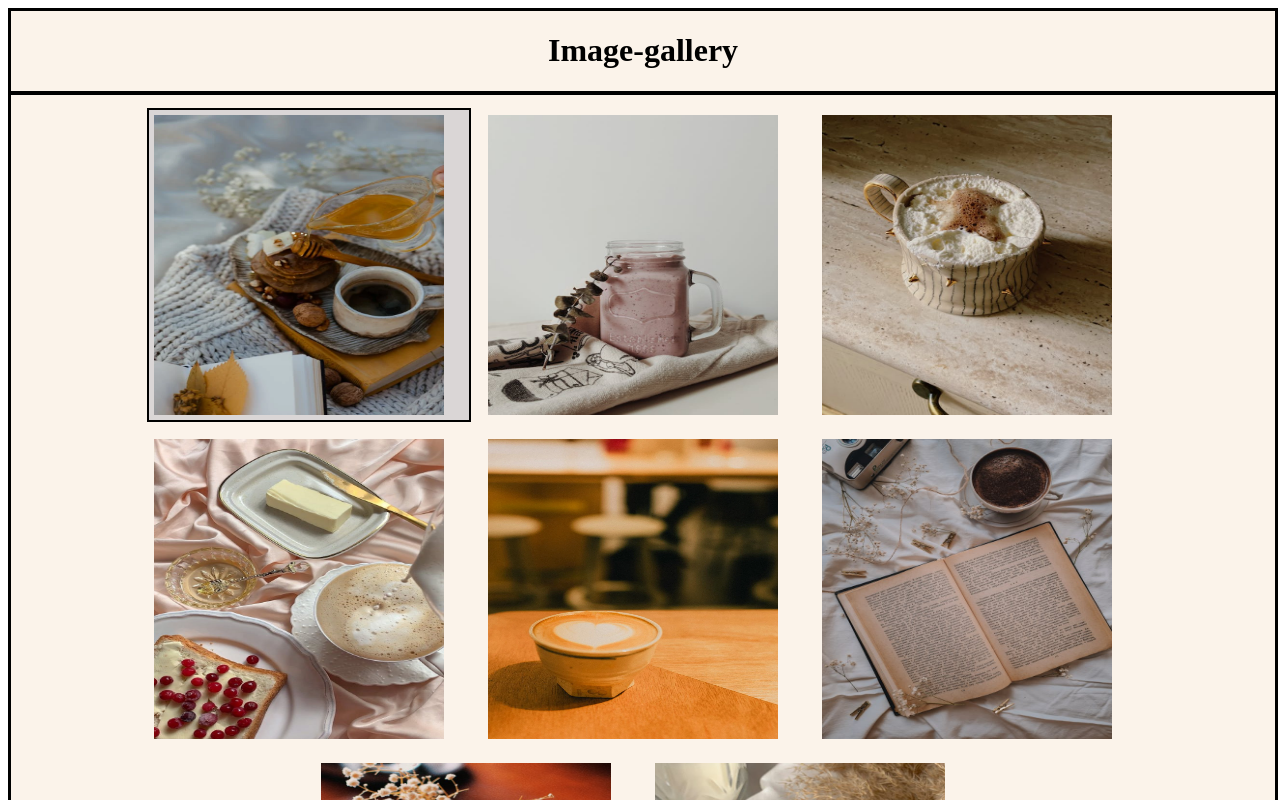
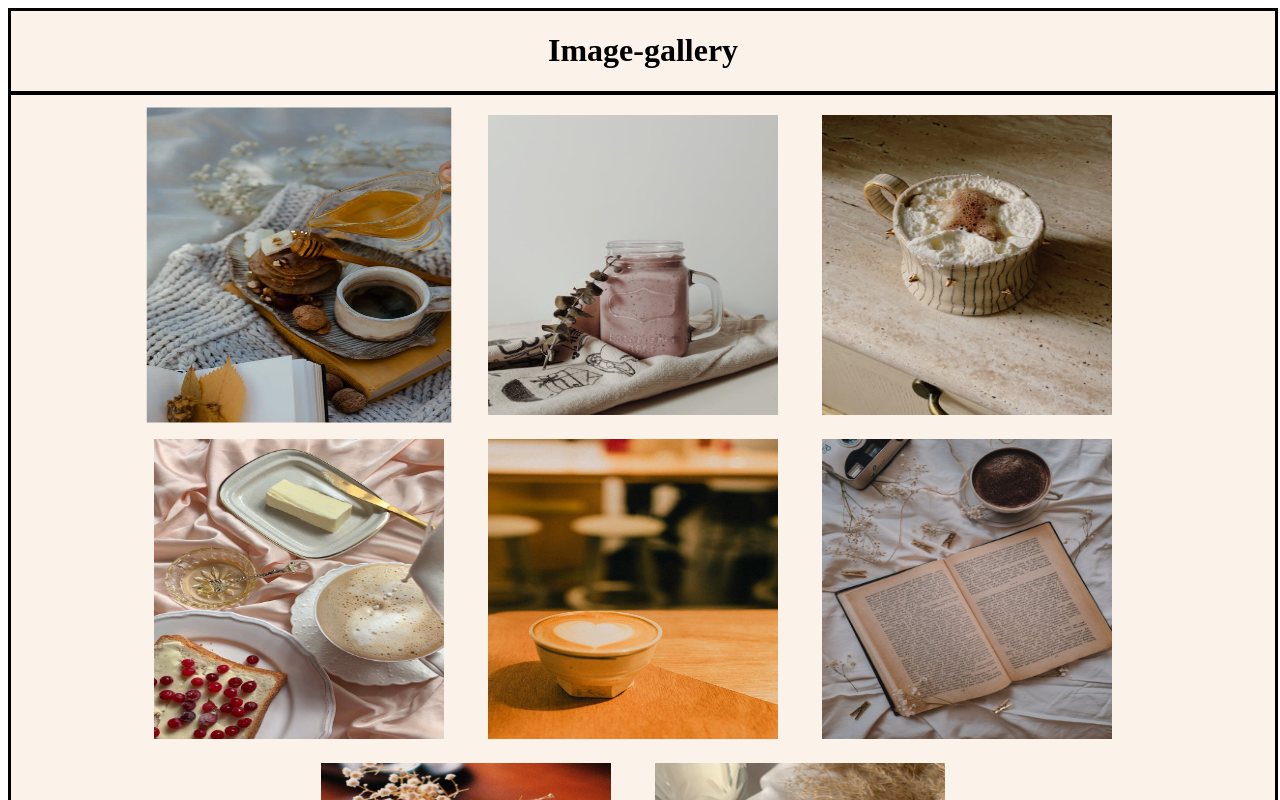
Before and after one commit to Kavz2k1/image-gallery, a React (Create React App) app: page / in a window 1280 px wide. In both pictures the pointer is over the picture 299 px from the left and 264 px from the top of the page. Shown: the top 800 px of the page. Built offline with nearby package versions, Linux system fonts and the light colour scheme.

Commit message:
updated css

```diff
--- a/src/index.css
+++ b/src/index.css
@@ -52,7 +52,9 @@ img{
 
 .box:hover{
 
-    background-color: rgb(218, 214, 214);
-     border: solid 2px;
 
 }
+.box img:hover {
+    transform: scale(1.05);
+    transition: 1s;
+  }
```
